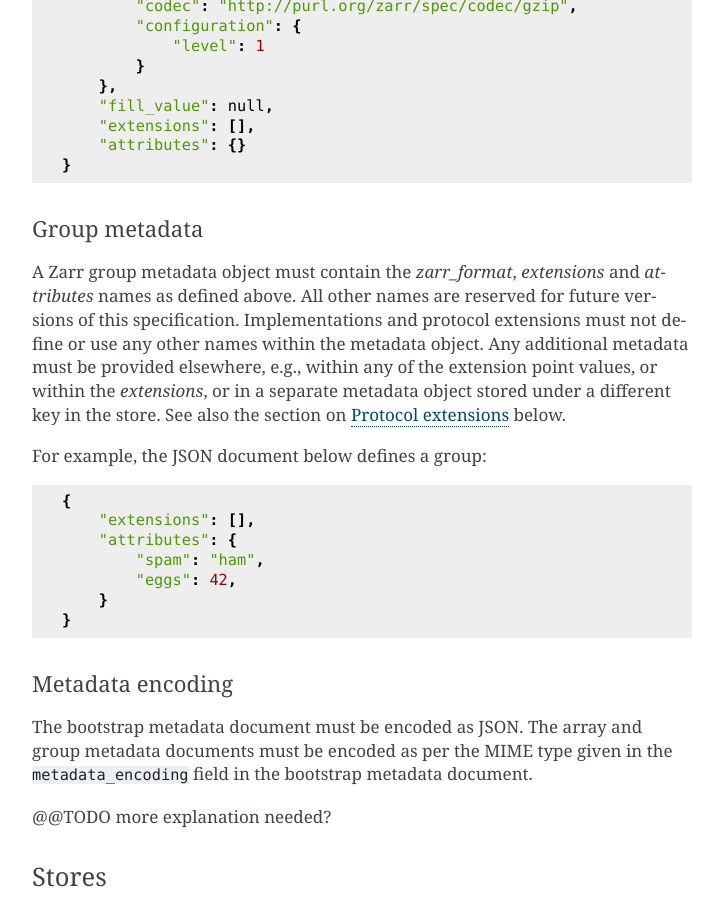
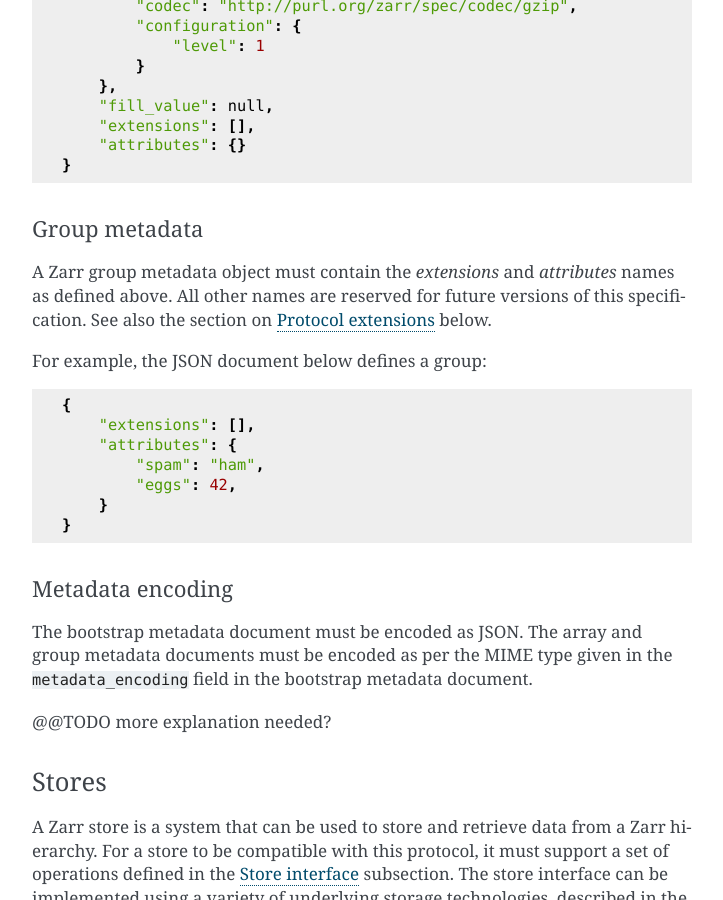
Before and after one commit to zarr-developers/zarr-specs, a Sphinx documentation site: the page built from docs/protocol/core/v3.0.rst, in a window 1280 px wide and 900 px high, scrolled down 14656 px. Shown: the whole window, without its empty margins (388-1111 px from the left). Built offline with Sphinx 7.4.7, drawn with Linux system fonts in a browser that asks for light colours.

Commit message:
fix group metadata

```diff
--- a/docs/protocol/core/v3.0.rst
+++ b/docs/protocol/core/v3.0.rst
@@ -844,14 +844,10 @@ chunking as above, but using an extension data type::
 Group metadata
 --------------
 
-A Zarr group metadata object must contain the `zarr_format`,
-`extensions` and `attributes` names as defined above. All other names
+A Zarr group metadata object must contain the `extensions` and `attributes`
+names as defined above. All other names
 are reserved for future versions of this
-specification. Implementations and protocol extensions must not define
-or use any other names within the metadata object. Any additional
-metadata must be provided elsewhere, e.g., within any of the extension
-point values, or within the `extensions`, or in a separate metadata
-object stored under a different key in the store. See also the section
+specification. See also the section
 on `Protocol extensions`_ below.
 
 For example, the JSON document below defines a group::
@@ -861,7 +857,7 @@ For example, the JSON document below defines a group::
         "attributes": {
             "spam": "ham",
             "eggs": 42,
-	}
+        }
     }
 
 
```
